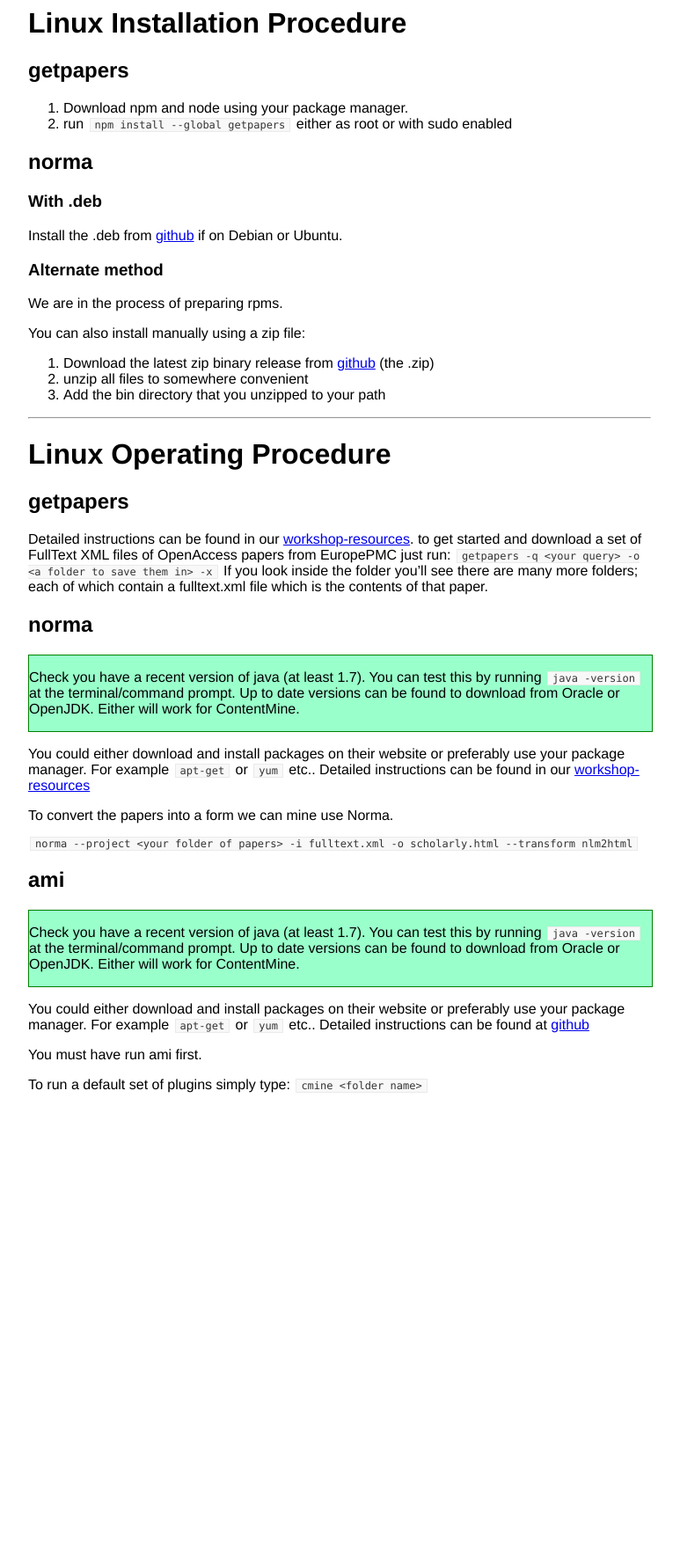
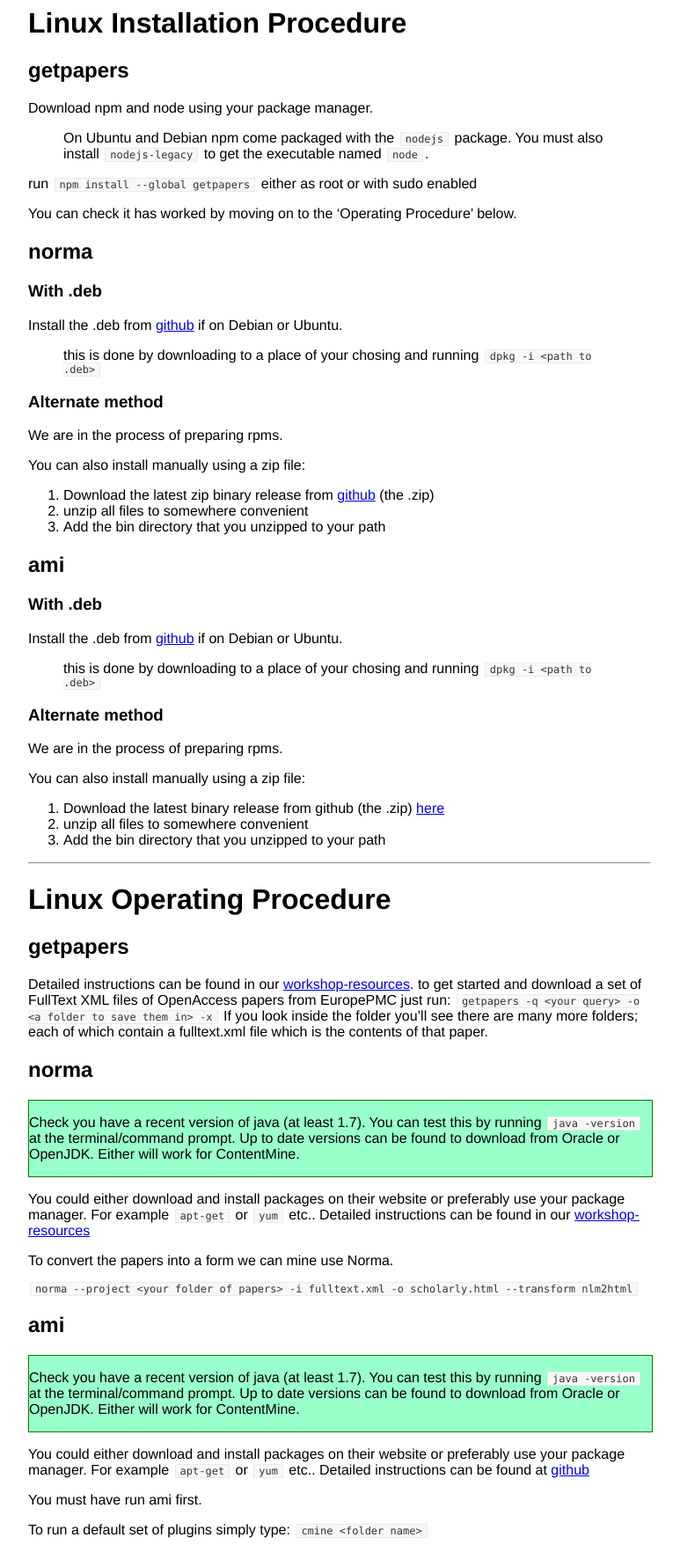
Before and after one commit to ContentMine/contentmine.github.io, a Jekyll site: the page built from linux.md, in a window 1280 px wide. Shown: the whole page at 88% size, without its empty margins (254-1027 px from the left). Built offline with Jekyll 4.4.1, drawn with Linux system fonts in a browser that asks for light colours; before the commit the page ends 1258 px from its top, so only the background shows below that.

Commit message:
Add detail to linux installation instructions

```diff
--- a/linux.md
+++ b/linux.md
@@ -5,19 +5,39 @@ title: Linux Installation
 # Linux Installation Procedure
 
 ## getpapers
-1. Download npm and node using your package manager.
-1. run `npm install --global getpapers` either as root or with sudo enabled
+Download npm and node using your package manager.
+
+> On Ubuntu and Debian npm come packaged with the `nodejs` package. You must also install `nodejs-legacy` to get the executable named `node`.
+
+run `npm install --global getpapers` either as root or with sudo enabled
+
+You can check it has worked by moving on to the 'Operating Procedure' below.
 
 ## norma
 
 ### With .deb
 Install the .deb from [github](https://github.com/ContentMine/norma/releases) if on Debian or Ubuntu.
 
+> this is done by downloading to a place of your chosing and running `dpkg -i <path to .deb>`
+
 ### Alternate method
 We are in the process of preparing rpms.
 
 You can also install manually using a zip file:
 {% include norma-from-zip.md %}
+
+## ami
+
+### With .deb
+Install the .deb from [github](https://github.com/ContentMine/ami/releases) if on Debian or Ubuntu.
+
+> this is done by downloading to a place of your chosing and running `dpkg -i <path to .deb>`
+
+### Alternate method
+We are in the process of preparing rpms.
+
+You can also install manually using a zip file:
+{% include ami-from-zip.md %}
 
 ---
 
```
